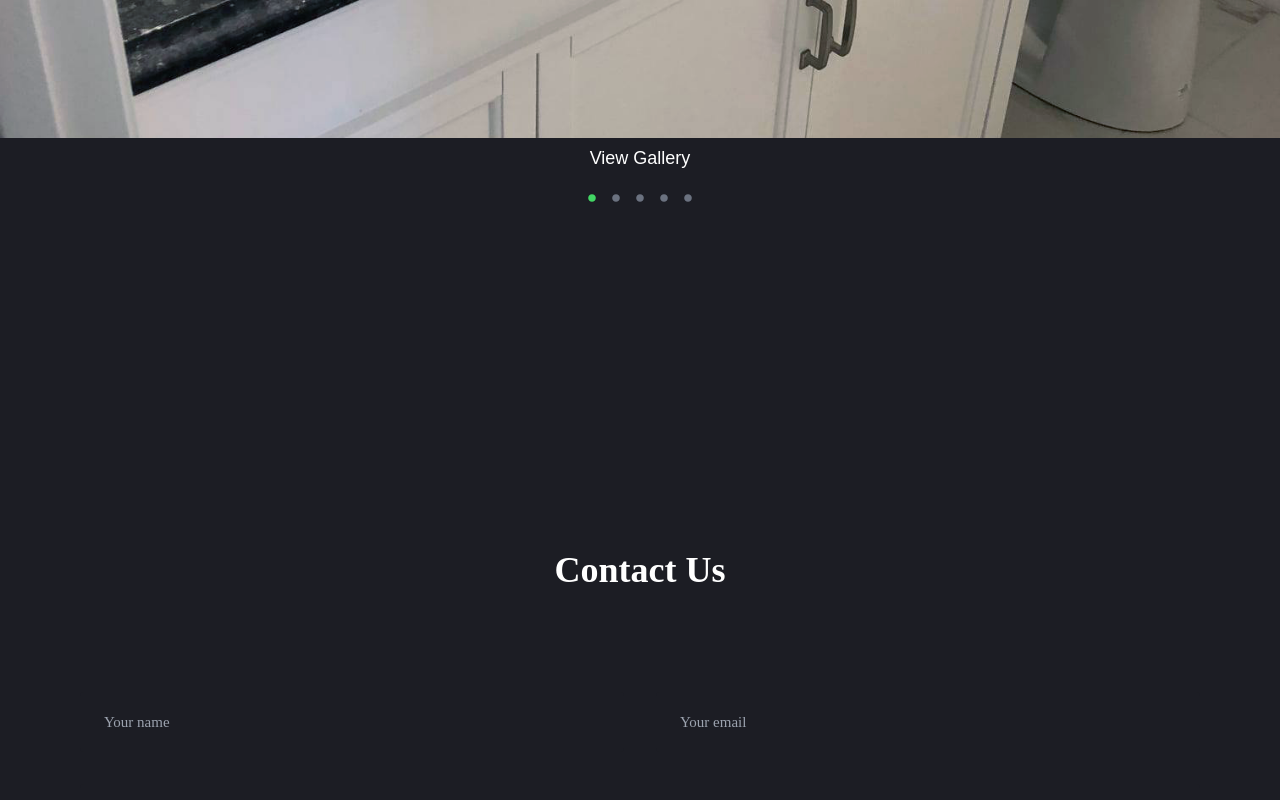
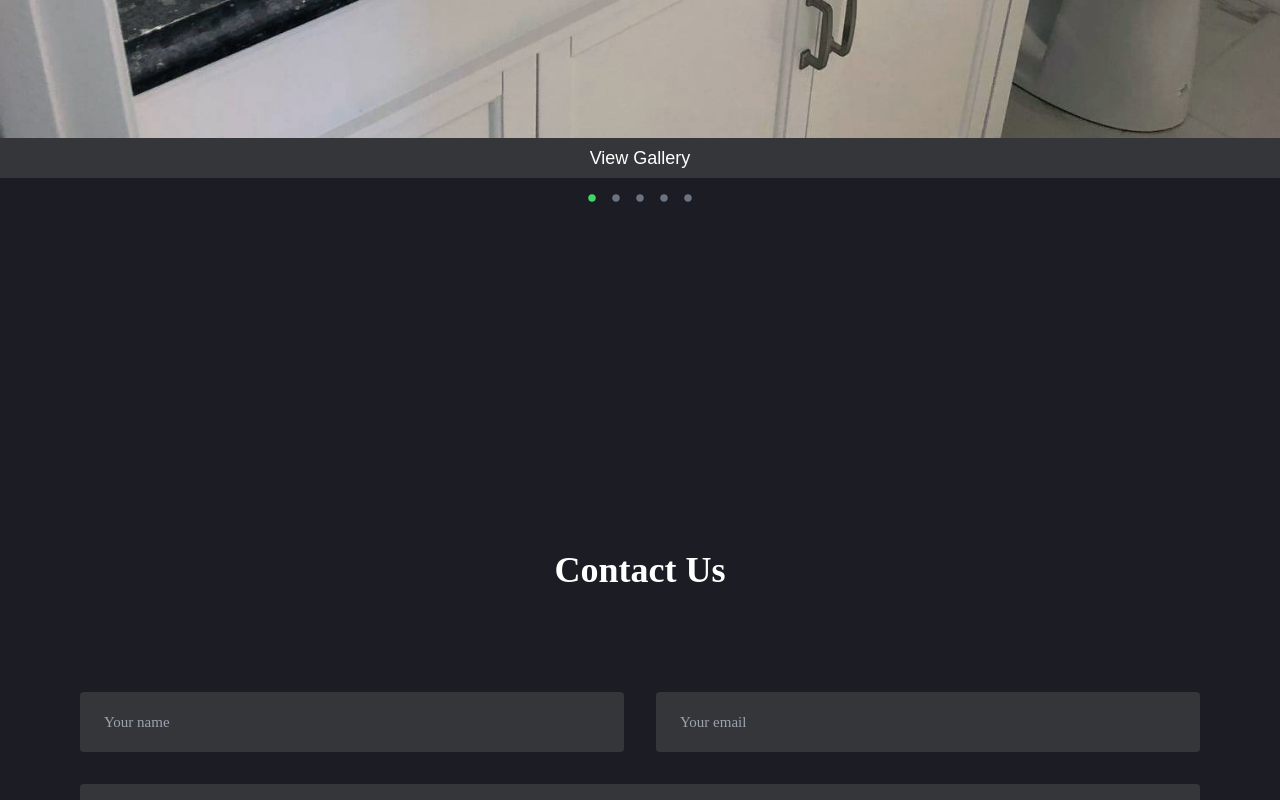
Before and after one commit to fredkamm/odonell-contracting, a React (Vite) app: page / in a window 1280 px wide. Shown: the part 1660-2460 px from the top of the page. Built offline with nearby package versions, Linux system fonts and the light colour scheme.

Commit message:
styling update

```diff
--- a/src/components/header/Header.jsx
+++ b/src/components/header/Header.jsx
@@ -1,6 +1,6 @@
 import React, { useState, useEffect } from 'react';
 import { Link } from 'react-router-dom';
-// import Logo from '../../assets/images/logo(white).png';
+
 import Nav from "../nav/Nav";
 import Socials from "../nav/Socials";
 import NavMobile from "../nav/NavMobile";
@@ -18,7 +18,7 @@ const Header = () => {
   return (
     <header
       className={`${
-        bg ? 'bg-tertiary h-20' : 'bg-tertiary h-28'
+        bg ? 'bg-secondary h-20' : 'bg-secondary h-28'
       } flex items-center fixed top-0 w-full text-white z-10 transition-all duration-300`}
     >
       <div className='container mx-auto h-full flex items-center justify-between'>
--- a/tailwind.config.js
+++ b/tailwind.config.js
@@ -24,7 +24,7 @@ module.exports = {
         colors: {
           primary: '#33DB18',
           secondary: '#1C1D24',
-          tertiary: '#1C1D24',
+          tertiary: '#35363A',
           buttons: '#00A651',
           accent: {
             DEFAULT: '#42d664',
```
